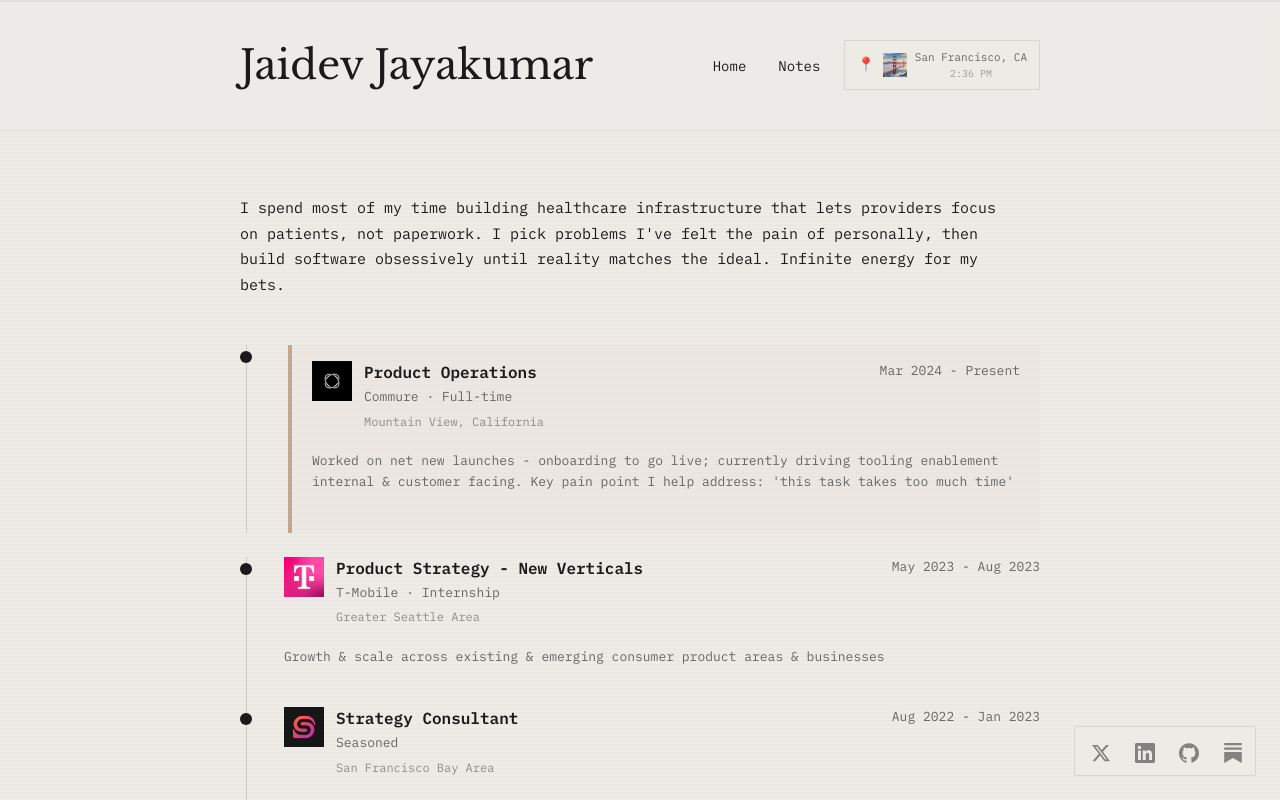
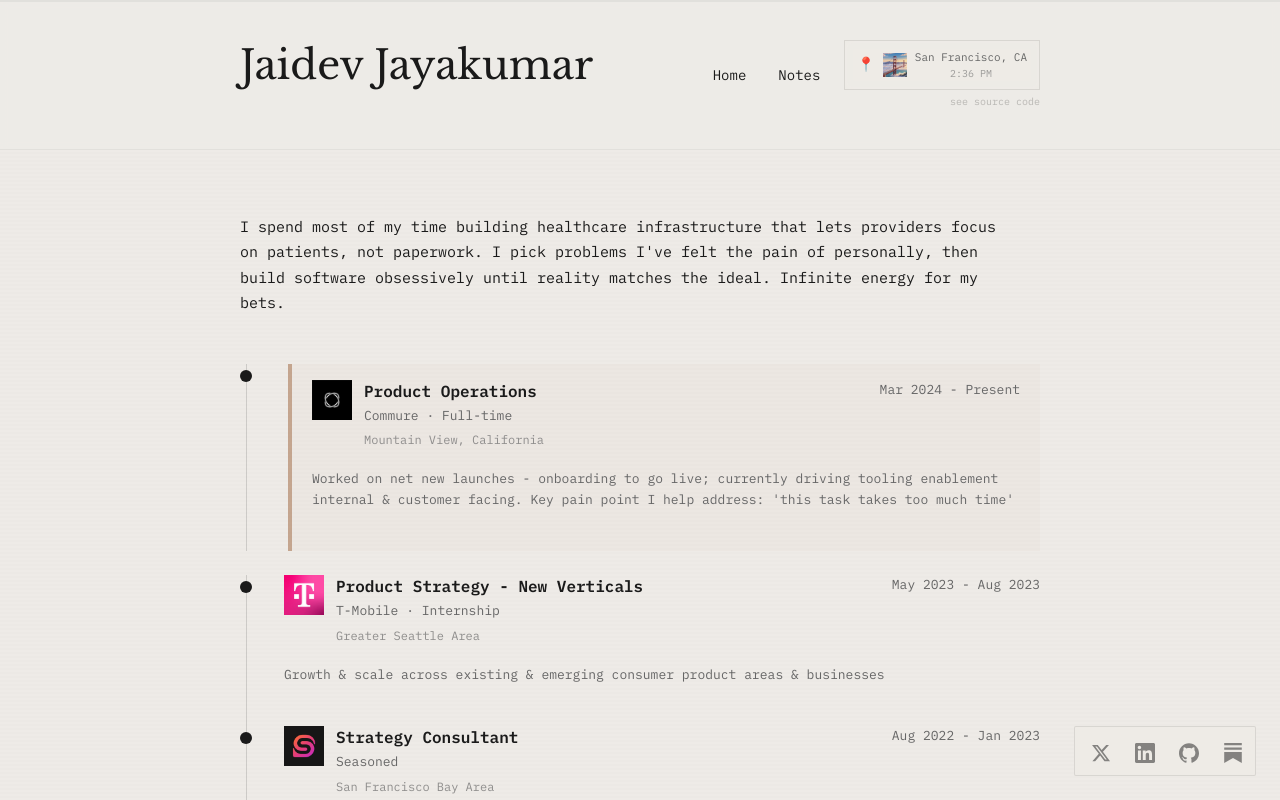
Before and after one commit to jaidev-jayakumar/jdsnotes, a Next.js app: page / in a window 1280 px wide. Shown: the top 800 px of the page. Built offline with nearby package versions, Linux system fonts and the light colour scheme.

Commit message:
added gh link

```diff
--- a/components/LocationBadge.tsx
+++ b/components/LocationBadge.tsx
@@ -39,7 +39,7 @@ export default function LocationBadge() {
   }, []);
 
   return (
-    <div className="relative">
+    <div className="relative flex flex-col items-end">
       <button
         onClick={() => setShowSpots(!showSpots)}
         className="flex items-center gap-1.5 md:gap-2 px-2 md:px-3 py-1.5 md:py-2 border border-foreground/10 bg-background/80 backdrop-blur-sm
@@ -73,6 +73,16 @@ export default function LocationBadge() {
           )}
         </div>
       </button>
+
+      {/* Source code link */}
+      <a
+        href="https://github.com/jaidev-jayakumar/jdsnotes"
+        target="_blank"
+        rel="noopener noreferrer"
+        className="mt-1 text-[9px] md:text-[10px] font-mono text-muted/40 hover:text-accent/60 transition-colors"
+      >
+        see source code
+      </a>
 
       {/* Dropdown with favorite spots */}
       {showSpots && (
```
